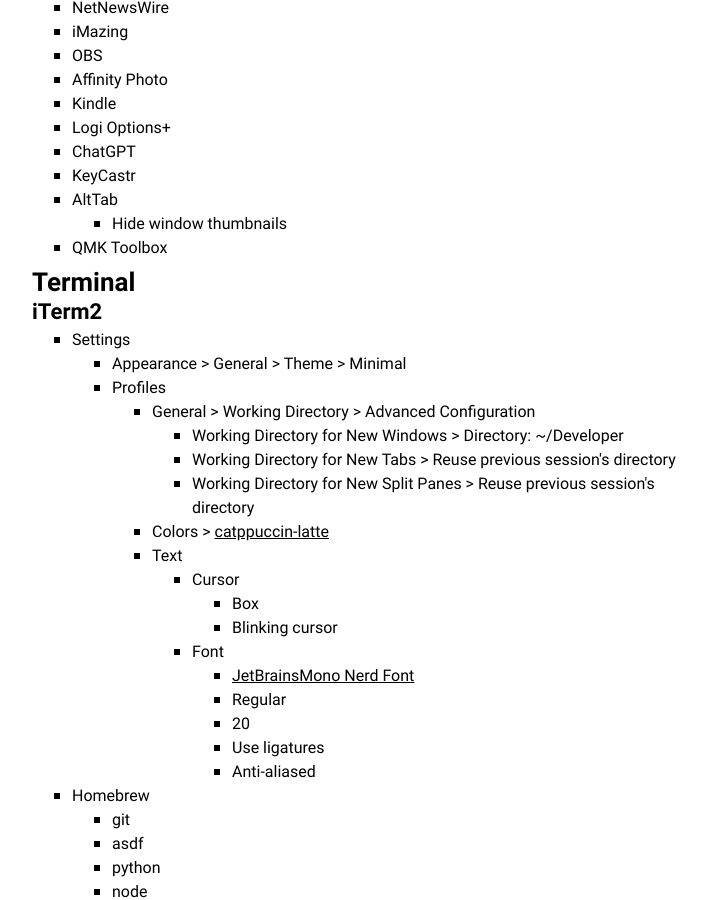
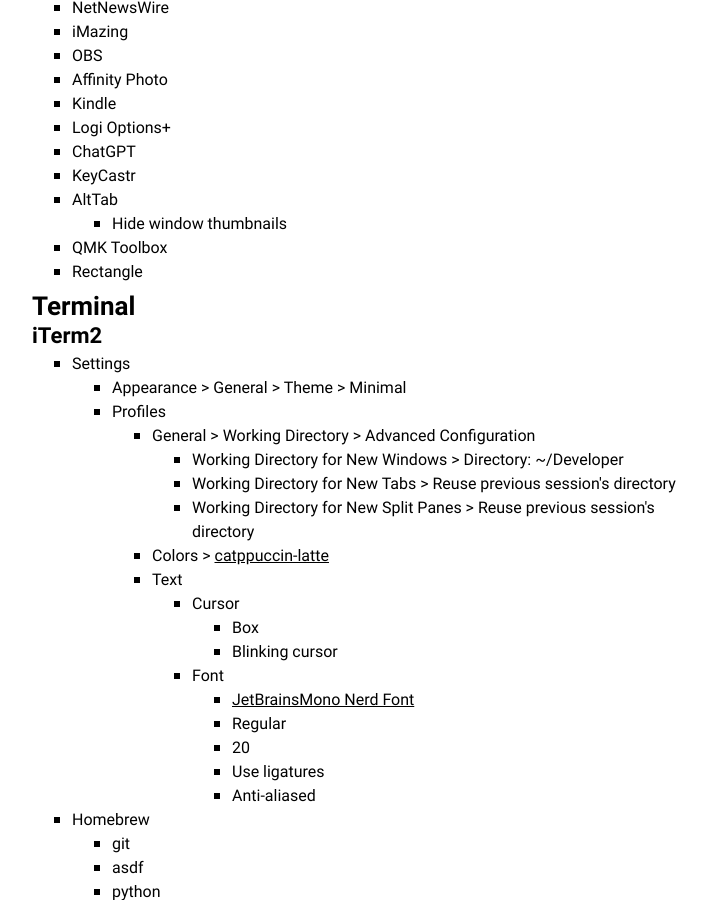
Before and after one commit to amalumian/www.malumian.dev, a Jekyll site: the page built from setup.html, in a window 1280 px wide and 900 px high, scrolled down 2670 px. Shown: the whole window, without its empty margins (278-985 px from the left). Built offline with Jekyll 4.4.1, drawn with Linux system fonts in a browser that asks for light colours.

Commit message:
Update setup.html

```diff
--- a/setup.html
+++ b/setup.html
@@ -151,6 +151,7 @@
             </ul>
         </li>
         <li>QMK Toolbox</li>
+        <li>Rectangle</li>
     </ul>
     <h2 id="terminal">Terminal</h2>
     <h3>iTerm2</h3>
```
